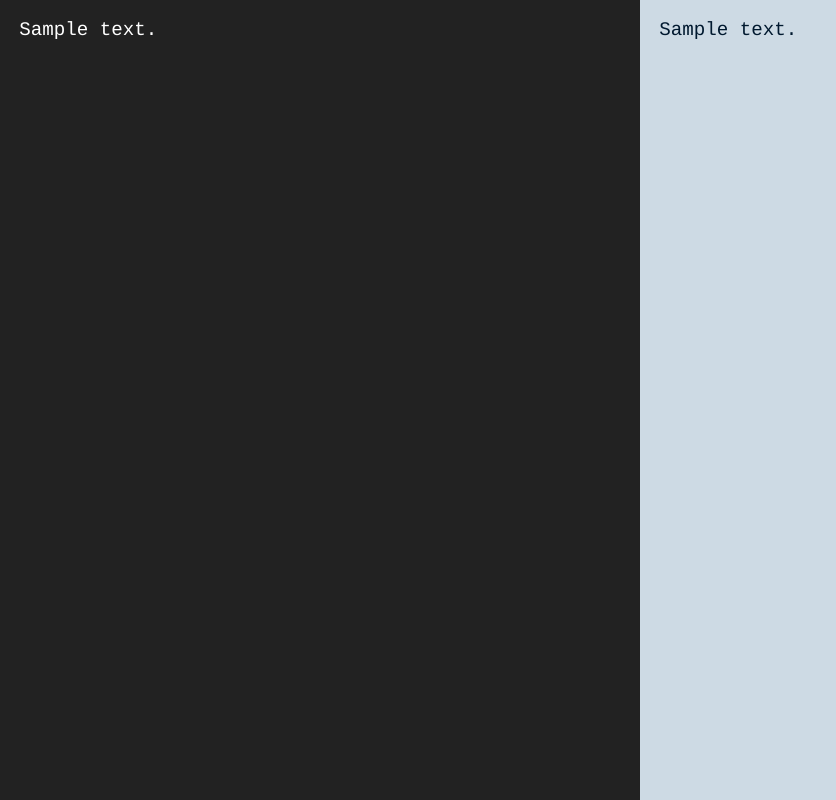
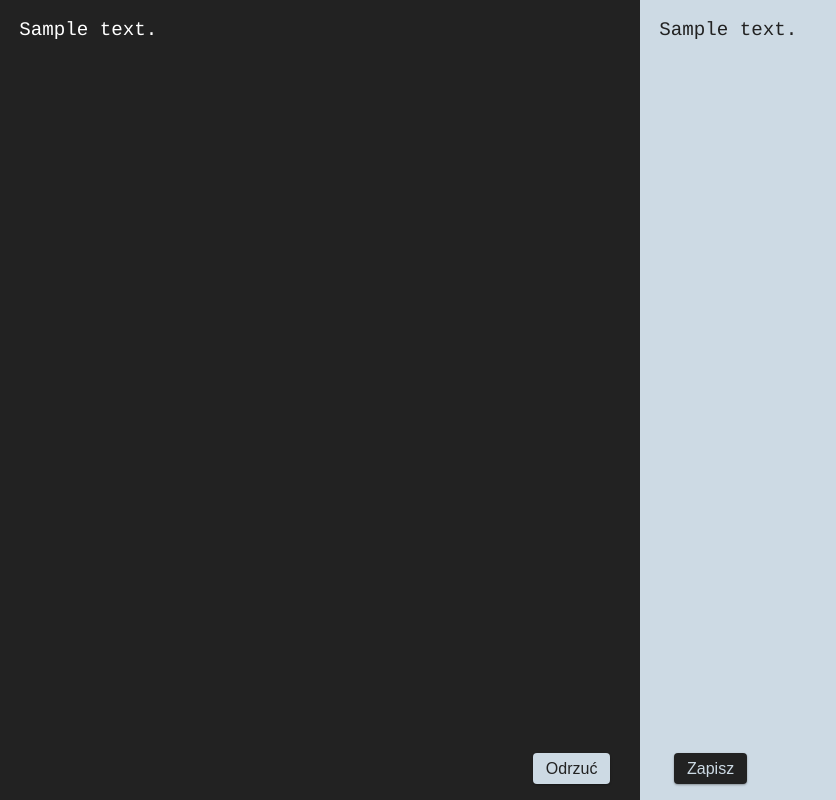
Before and after one commit to stasgora/latex-editor, a Django app: page / in a window 1280 px wide. Shown: the whole page, without its empty margins (0-836 px from the left). Run offline with Django 3.2, Linux system fonts and the light colour scheme; tables that the repository leaves empty hold one stand-in row (values such as "Sample post").

Commit message:
Editor buttons

```diff
--- a/editor_app/static/styles.css
+++ b/editor_app/static/styles.css
@@ -19,21 +19,48 @@ body * {
 	border: none;
 	background-color: #222;
 	color: #FFF;
+	outline: 0;
 }
 
-#editor > textarea:focus {
-	outline: none;
-}
-
-#editor > div {
+#editor > div, section:nth-of-type(2) > button:first-child {
 	background-color: #cddae4;
-	color: #00192f;
+	color: #222;
 }
 
 #editor > * {
 	width: 50%;
 	height: 100%;
+	overflow-y: auto;
 	font: inherit;
 	padding: 1em;
 	box-sizing: border-box;
 }
+
+section:nth-of-type(2) {
+	position: fixed;
+	bottom: 0;
+	width: 100%;
+	display: flex;
+	justify-content: center;
+}
+
+section:nth-of-type(2) > button {
+	margin: 1em 2em;
+	padding: .4em .8em;
+	border: 0;
+	outline: 0;
+	border-radius: 4px;
+	font-size: 1em;
+	box-shadow: 0 1px 3px rgba(0,0,0,0.12), 0 1px 2px rgba(0,0,0,0.24);
+	transition: all 0.3s cubic-bezier(.25,.8,.25,1);
+}
+
+
+section:nth-of-type(2) > button:last-child {
+	background-color: #222;
+	color: #cddae4;
+}
+
+section:nth-of-type(2) > button:not(:active):hover {
+	box-shadow: 0 3px 6px rgba(0,0,0,0.16), 0 3px 6px rgba(0,0,0,0.23);
+}
--- a/editor_app/templates/index.html
+++ b/editor_app/templates/index.html
@@ -35,5 +35,9 @@
 			<textarea placeholder="Wprowadź formułę" onkeyup="OnFormulaChanged()">{% if formula %}{{ formula }}{% endif %}</textarea>
 			<div>{% if formula %}{{ formula }}{% endif %}</div>
 		</section>
+		<section>
+			<button>Odrzuć</button>
+			<button>Zapisz</button>
+		</section>
 	</body>
 </html>
```
